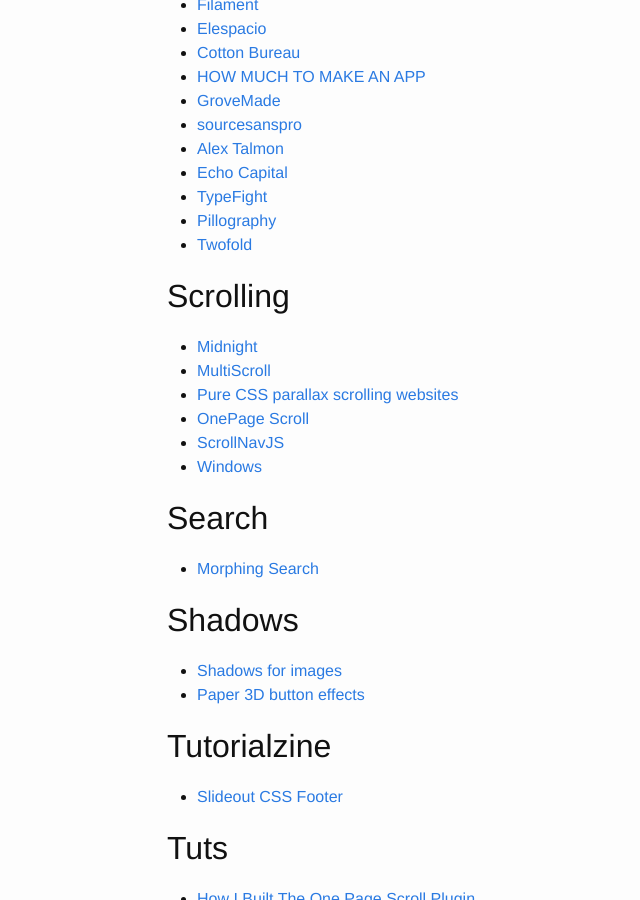
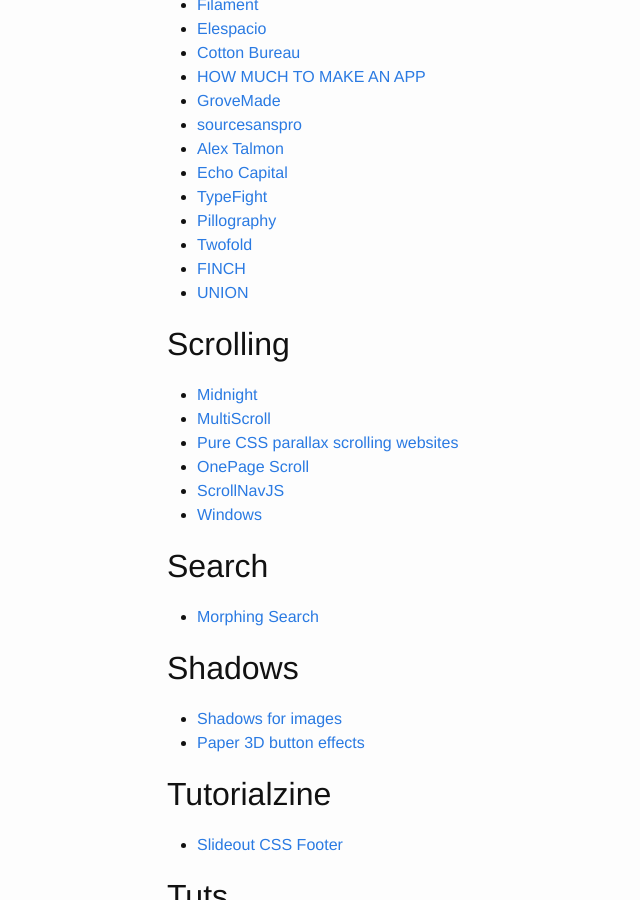
Before and after one commit to brownerd/brownerd.github.io, a Jekyll site: the page built from _posts/2014-10-06-reading-list-2014.md, in a window 1280 px wide and 900 px high, scrolled down 28157 px. Shown: the whole window, without its empty margins (103-743 px from the left). Built offline with Jekyll 4.4.1, drawn with Linux system fonts in a browser that asks for light colours; emoji names are drawn with the system emoji font.

Commit message:
add union and finch to rad sites

```diff
--- a/_posts/2014-10-06-reading-list-2014.md
+++ b/_posts/2014-10-06-reading-list-2014.md
@@ -1408,6 +1408,8 @@ packed in a single CSS or SCSS file.
 - [TypeFight](http://www.thetypefight.com/)
 - [Pillography](http://www.pillography.co.uk/)
 - [Twofold](http://twofold.com/)
+- [FINCH](http://finchinteriors.co.uk/about-us/)
+- [UNION](http://union.co/work/dublin-dog)
 
 
 ## Scrolling
```
